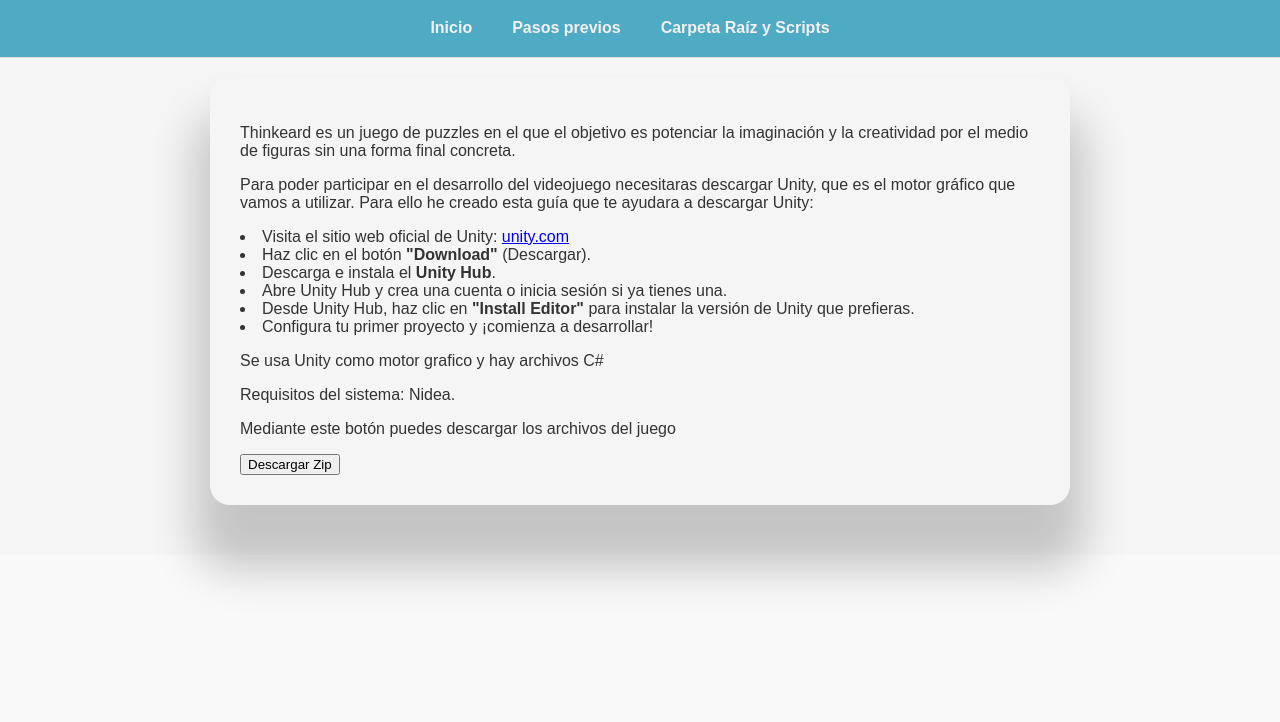
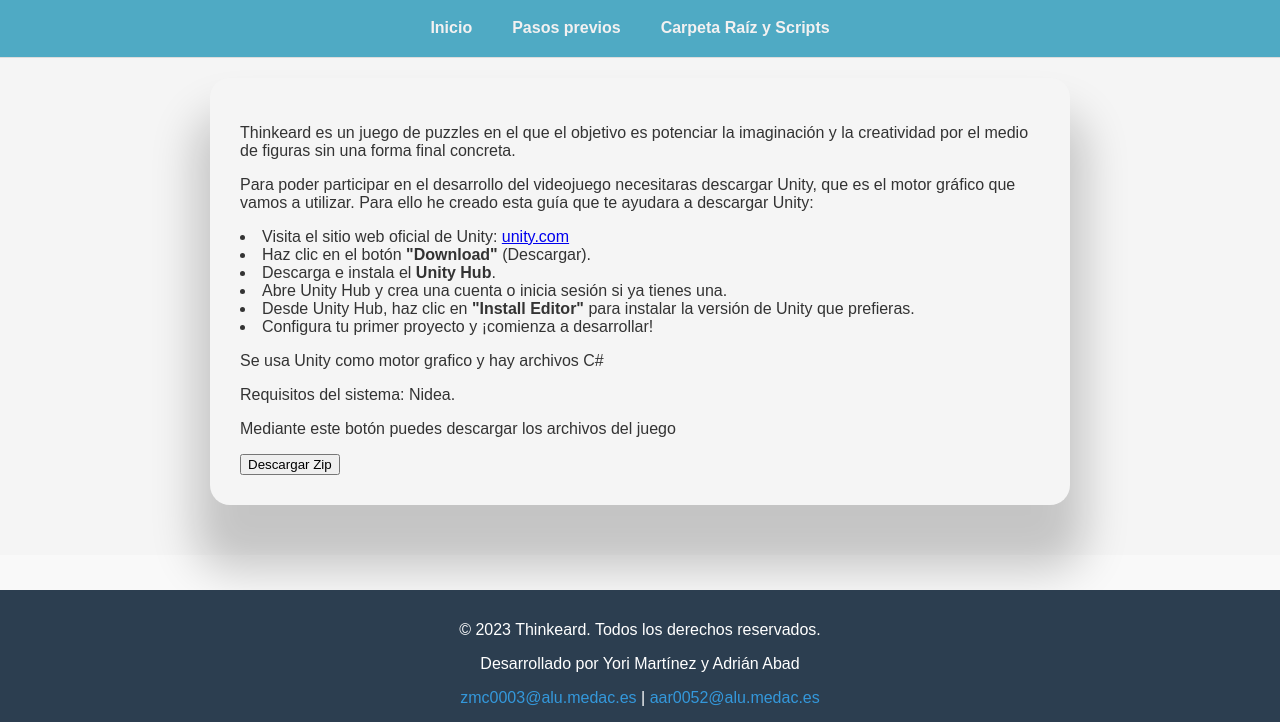
Before and after one commit to sayko24/sayko24.github.io, a plain HTML site: page pasos-previos.html in a window 1280 px wide. Shown: the part 78-800 px from the top of the page. Drawn offline with Linux system fonts and the light colour scheme.

Commit message:
le puse footer a todos

```diff
--- a/pasos-previos.html
+++ b/pasos-previos.html
@@ -39,7 +39,7 @@
                     <p>Se usa Unity como motor grafico y hay archivos C# </p>
                     <p>Requisitos del sistema: Nidea. </p>
                     <p>Mediante este botón puedes descargar los archivos del juego </P>
-                        <a href="https://drive.google.com/file/d/14PM7m1nz-GhyX6YxKm2WesNb9G58ykaI/view?usp=drive_link" download>
+                        <a href="https://drive.google.com/file/d/14PM7m1nz-GhyX6YxKm2WesNb9G58ykaI/view?usp=drive_link" download></a>
                             <button>Descargar Zip</button>
 
 
@@ -47,5 +47,15 @@
             </section>
         </main>
 
+        <footer>
+            <p>&copy; 2023 Thinkeard. Todos los derechos reservados.</p>
+            <p>Desarrollado por Yori Martínez y Adrián Abad </p>
+            <a href="mailto:zmc0003@alu.medac.es">zmc0003@alu.medac.es</a>
+            <span> | </span>
+            <a href="mailto:aar0052@alu.medac.es">aar0052@alu.medac.es</a>
+        </footer>
 
+        <div style="height: 120px;"></div>
+
+</body>
 </html>
```
Also changed, not shown: inicio.html (+10 -0 lines).
